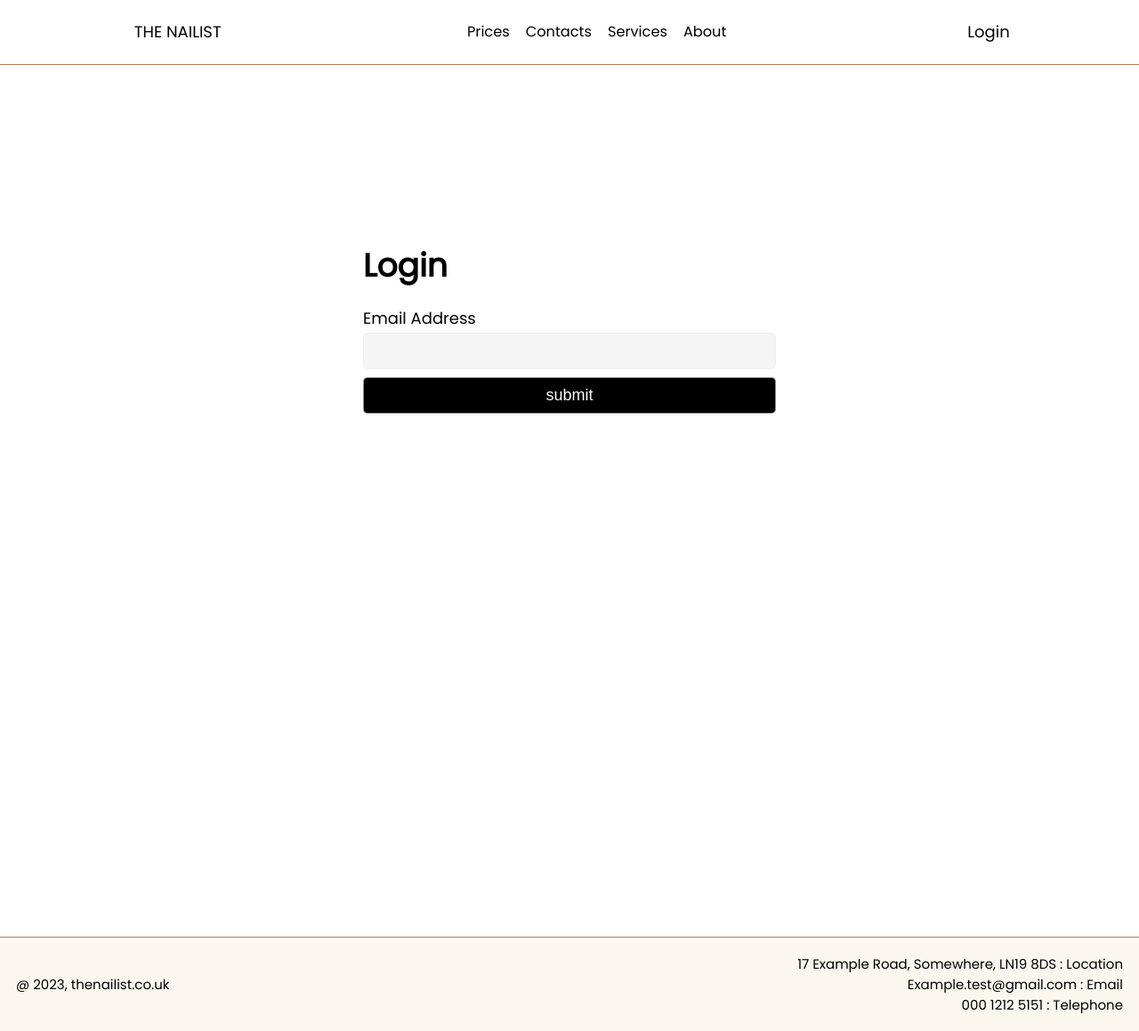
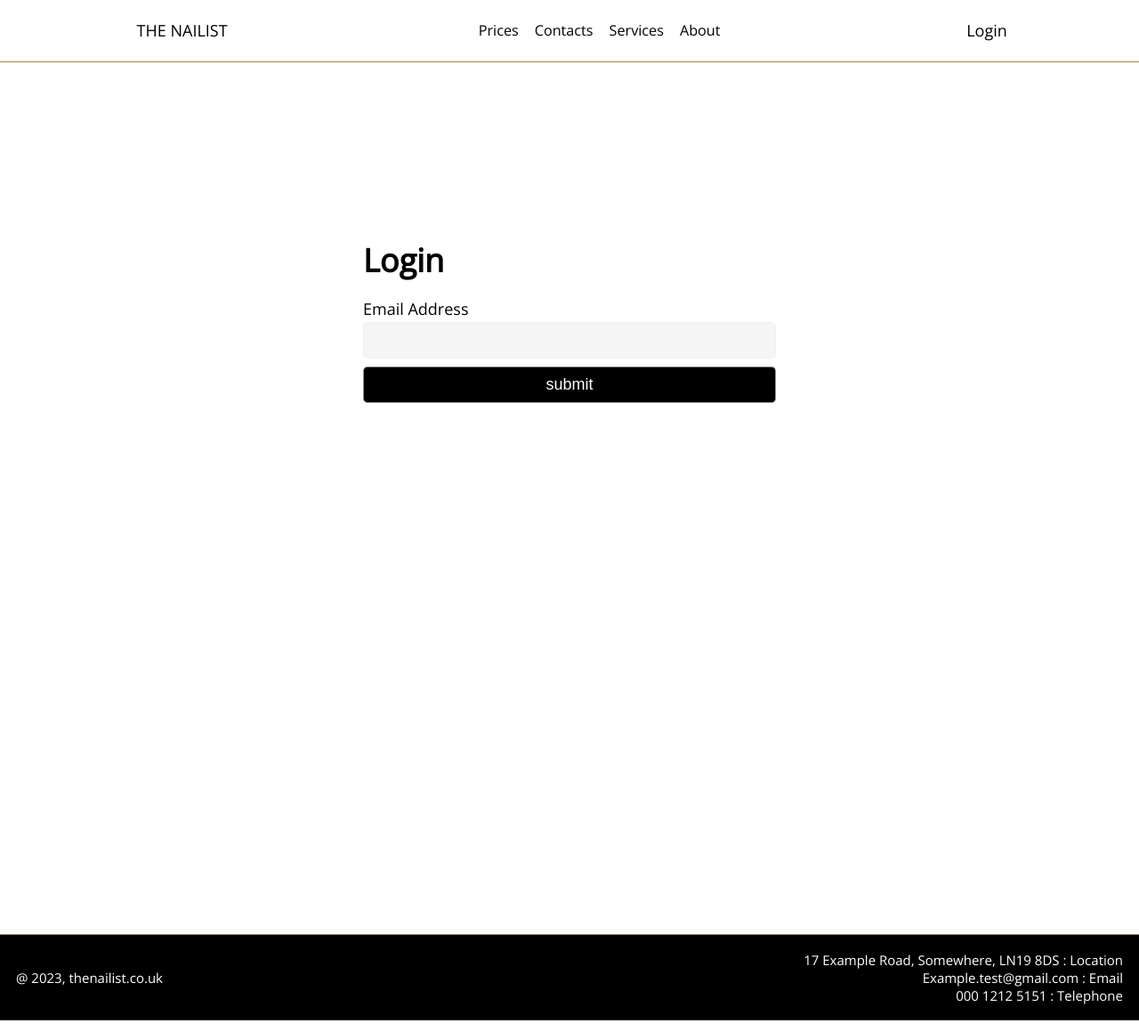
Before and after one commit to duongpham17/thenailist, a Next.js app: page /login in a window 1280 px wide. Shown: the whole page at 89% size. Built offline with nearby package versions, Linux system fonts and the light colour scheme; no server answers.

Commit message:
first commit

```diff
--- a/src/@components/link/Style2.module.scss
+++ b/src/@components/link/Style2.module.scss
@@ -2,7 +2,7 @@
     a{
         display: block;
         font-size: 1rem;
-        padding: 0.8rem 2rem;
+        padding: 0.5rem 2rem;
         display: flex;
         align-items: center;
         justify-content: space-between;
--- a/src/layout/footer/Footer.module.scss
+++ b/src/layout/footer/Footer.module.scss
@@ -1,13 +1,14 @@
 .container{
     border-top: 1px solid var(--clr-main);
     padding: 1rem;
-    background-color: var(--clr-main-fade);
+    background-color: black;
     display: flex;
     align-items: center;
     justify-content: space-between;
 
     small{
         display: block;
+        color: white;
     }
 
     .right{
--- a/src/layout/navbar/Navbar.module.scss
+++ b/src/layout/navbar/Navbar.module.scss
@@ -19,9 +19,9 @@
         display: flex;
         a{
             display: block;
-            font-weight: 200;
             font-size: 0.9rem;
             padding: 0.5rem;
+            font-weight: 200;
             &:hover{
                 background-color: var(--clr-main-fade);
             }
--- a/src/pages/_app.tsx
+++ b/src/pages/_app.tsx
@@ -5,9 +5,9 @@ import Constant from 'layout/navbar';
 import Footer from 'layout/footer';
 import UseAuthentication from '@context/useAuthentication';
 import progress from '@misc/progress';
-import { Poppins } from 'next/font/google';
+import { Open_Sans } from 'next/font/google';
 
-const font = Poppins({subsets: ["latin"], weight: ["400"]})
+const font = Open_Sans({subsets: ["latin"], weight: ["300","400"]})
 progress();
 
 export default function App({ Component, pageProps }: AppProps) {
--- a/src/pages/prices/index.tsx
+++ b/src/pages/prices/index.tsx
@@ -21,7 +21,7 @@ export const getStaticProps = async () => {
 export default function Index(props: PropsTypes) {
   return (
     <>
-      <Metadata title="Prices" />
+      <Metadata title="Prices" description="price list of acrylic, ombre, pedicure, eyelashes, nails, toes, waxing, design, art" />
       <Prices {...props} />
     </>
   )
```
